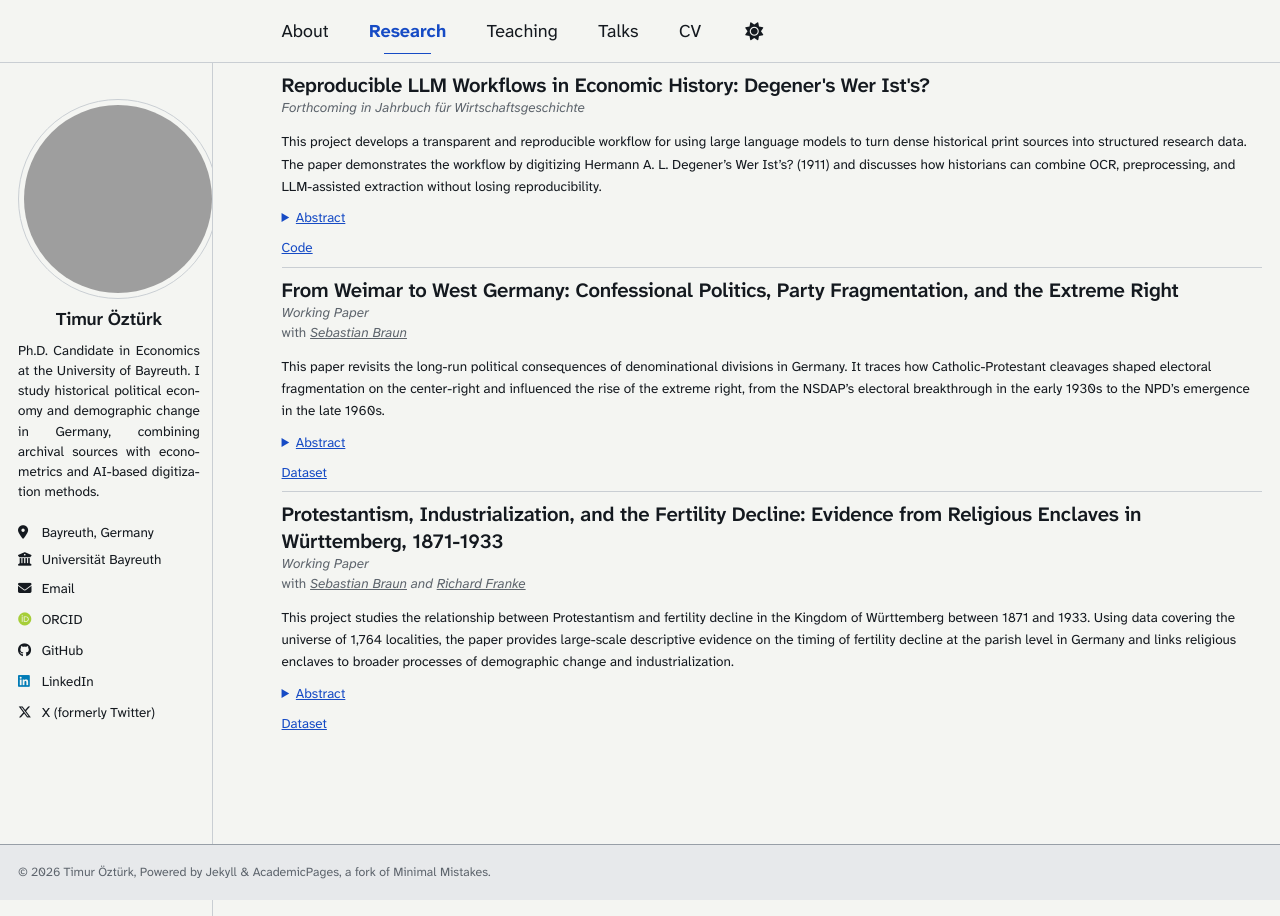
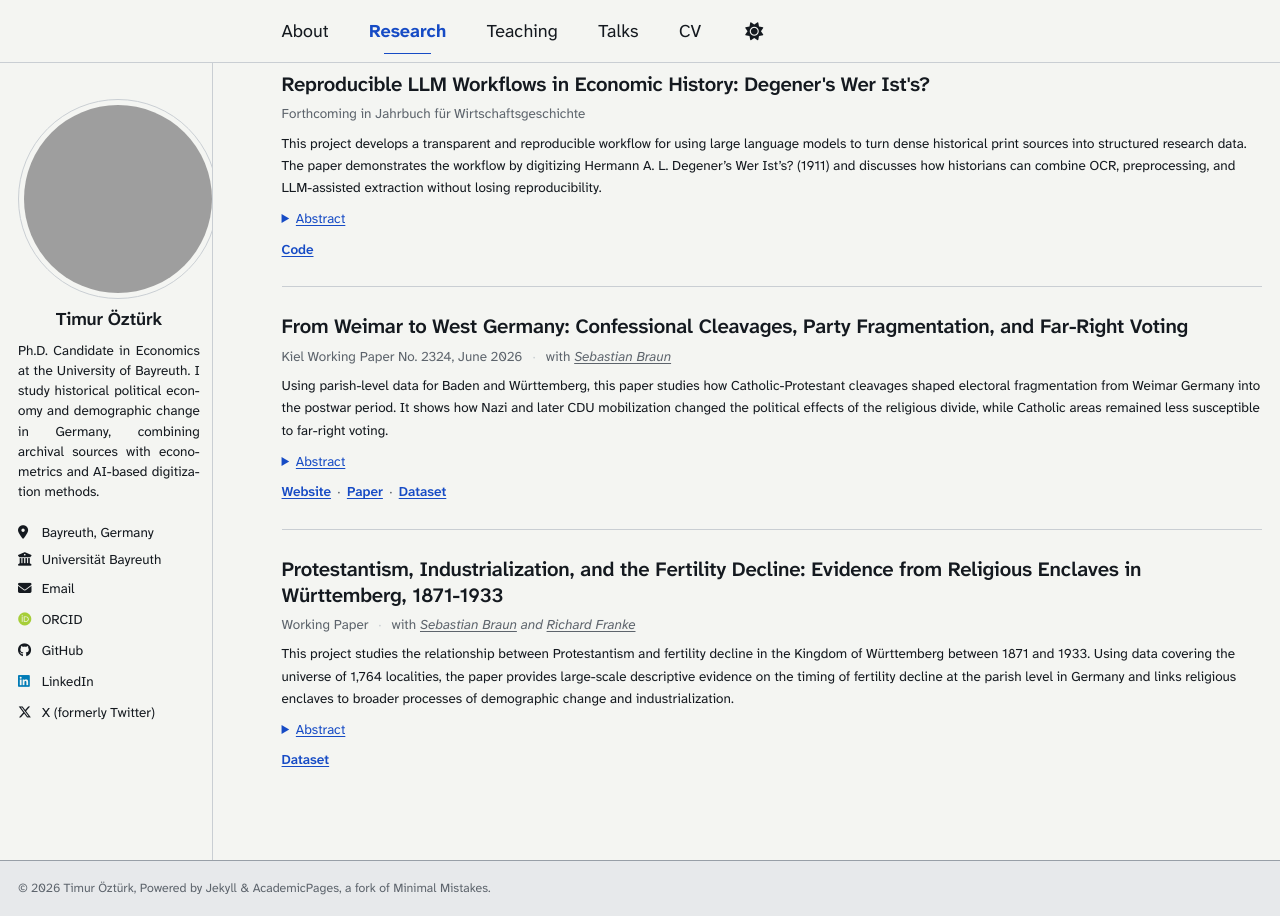
Before and after one commit to timuroeztuerk/timuroeztuerk.github.io, a Jekyll site: the page built from _pages/publications.html, in a window 1280 px wide. Built offline with Jekyll 4.4.1, drawn with Linux system fonts in a browser that asks for light colours; some web fonts are replaced; a script bundle is joined from its source files by our own code; library files that are not in the unit come from our copies.

Commit message:
talks update

```diff
--- a/_data/publications.yml
+++ b/_data/publications.yml
@@ -30,58 +30,41 @@
     Wer Ist's? (1911) and discusses how historians can combine OCR,
     preprocessing, and LLM-assisted extraction without losing reproducibility.
 
-- title: "From Weimar to West Germany: Confessional Politics, Party Fragmentation, and the Extreme Right"
-  status: "Working paper"
+- title: "From Weimar to West Germany: Confessional Cleavages, Party Fragmentation, and Far-Right Voting"
+  status: "Kiel Working Paper No. 2324, June 2026"
   coauthors:
     - name: "Sebastian Braun"
       url: "https://sebastiantillbraun.com"
   sort_order: 20
   abstract: >-
-    Why did the Weimar democracy collapse, while the Federal Republic of
-    Germany (FRG) achieved political stability? One key difference was the role
-    of confessional politics and its impact on party fragmentation and support
-    for the extreme right. This paper revisits the effect of denominational
-    divisions on electoral outcomes in Weimar Germany and postwar West
-    Germany. Catholic-Protestant divisions shaped political fragmentation on
-    the center-right and influenced the rise of right-wing extremism, from the
-    NSDAP's electoral breakthrough in the early 1930s to the NPD's emergence
-    in the late 1960s. We leverage historical variation in confessional
-    composition, which was created by the territorial fragmentation of
-    Southwest Germany and the principle of cuius regio, eius religio, as
-    established by the Peace of Augsburg in 1555. By comparing adjacent
-    Catholic and Protestant parishes, we find robust evidence that political
-    fragmentation is lowest in all-Catholic parishes and highest in parishes
-    with a significant Catholic minority. At the same time, higher Catholic
-    population shares significantly reduced Nazi vote shares in 1932. Turning
-    to the postwar period, we demonstrate that the formation of the Christian
-    Democratic Union (CDU) as an interdenominational Volkspartei altered these
-    dynamics. Although Catholics continued to vote disproportionately for the
-    CDU, Protestant areas remained more susceptible to far-right mobilization
-    following the rise of the right-wing NPD in the late 1960s. Finally, we
-    use individual-level survey data to shed light on the mechanisms through
-    which religion affects voting behavior. We demonstrate that Protestants
-    and Catholics had similar underlying political preferences. Rather, the
-    key distinction lay in attachment to the church and the churches'
-    perceived political stance: the Catholic Church was widely seen as
-    staunchly supporting the CDU and opposing the NPD. Followers who placed
-    high importance on the church aligned their voting choices accordingly,
-    refraining from supporting the far-right despite holding nationalistic
-    political convictions similar to others'. Our findings support the
-    argument that Catholicism primarily influenced voting behavior through the
-    clergy.
-  citation: "Oeztuerk, Timur, and Sebastian Braun. \"From Weimar to West Germany: Confessional Politics, Party Fragmentation, and the Extreme Right.\" Working paper."
-  websiteurl:
-  paperurl:
+    How do social cleavages affect party-system fragmentation, and what changes
+    when parties organize across rather than along those divides? We study the
+    Catholic-Protestant cleavage in Germany from the Weimar Republic through
+    the postwar period using the confessional mosaic of Baden and Württemberg.
+    Based on more than 3,000 parishes, we document a hump-shaped relationship
+    between the Catholic population share and electoral fragmentation in
+    Weimar Germany: fragmentation was greatest in mixed parishes, where a
+    cohesive Catholic bloc faced a divided Protestant center-right. The Nazi
+    Party subsequently consolidated much of that fragmented Protestant vote
+    during the Great Depression. After 1945, the cross-confessional CDU
+    weakened the relationship between religion and fragmentation. Catholic
+    areas nevertheless remained less receptive to the far right, a persistence
+    that survey evidence links to church influence rather than differences in
+    policy preferences. The results show that the political effects of social
+    cleavages depend on how parties and organizations mobilize them.
+  citation: "Braun, Sebastian T., and Timur Öztürk. 2026. \"From Weimar to West Germany: Confessional Cleavages, Party Fragmentation, and Far-Right Voting.\" Kiel Working Paper No. 2324. Kiel Institute for the World Economy."
+  websiteurl: "https://www.kielinstitut.de/publications/from-weimar-to-west-germany-confessional-cleavages-party-fragmentation-and-far-right-voting-19909/"
+  paperurl: "https://www.kielinstitut.de/fileadmin/Dateiverwaltung/IfW-Publications/fis-import/fd1ac0af-5181-4d4b-98db-4b1c39b98da7-KWP_2324.pdf"
   dataurl: "https://github.com/timuroeztuerk/baden-württemberg"
   codeurl:
   summary: >-
-    This paper revisits the long-run political consequences of denominational
-    divisions in Germany.
+    Using parish-level data for Baden and Württemberg, this paper studies how
+    Catholic-Protestant cleavages shaped electoral fragmentation from Weimar
+    Germany into the postwar period.
 
-    It traces how Catholic-Protestant cleavages shaped electoral fragmentation
-    on the center-right and influenced the rise of the extreme right, from the
-    NSDAP's electoral breakthrough in the early 1930s to the NPD's emergence
-    in the late 1960s.
+    It shows how Nazi and later CDU mobilization changed the political effects
+    of the religious divide, while Catholic areas remained less susceptible to
+    far-right voting.
 
 - title: "Protestantism, Industrialization, and the Fertility Decline: Evidence from Religious Enclaves in Württemberg, 1871-1933"
   status: "Working paper"
--- a/_pages/publications.html
+++ b/_pages/publications.html
@@ -13,7 +13,10 @@
 {% for post in research_items %}
   <div class="list__item research-list__item">
     <article class="archive__item" itemscope itemtype="http://schema.org/CreativeWork">
-      <h2 class="archive__item-title" itemprop="headline">{{ post.title }}</h2>
+      {% assign primary_url = post.websiteurl | default: post.paperurl %}
+      <h2 class="archive__item-title" itemprop="headline">
+        {% if primary_url %}<a class="archive__item-title-link" href="{{ primary_url }}" itemprop="url">{{ post.title }}</a>{% else %}{{ post.title }}{% endif %}
+      </h2>
 
       {% capture status_label %}
         {% if post.status == "Forthcoming" and post.venue %}
@@ -25,12 +28,12 @@
         {% endif %}
       {% endcapture %}
       {% assign status_label = status_label | strip %}
-      {% if status_label != "" %}
-        <p class="archive__item-status">{{ status_label }}</p>
-      {% endif %}
-
-      {% if post.coauthors %}
-        <p class="archive__item-coauthors">with <i>{% for coauthor in post.coauthors %}{% if coauthor.url %}<a href="{{ coauthor.url }}">{{ coauthor.name }}</a>{% else %}{{ coauthor.name }}{% endif %}{% unless forloop.last %}{% if forloop.rindex == 2 %} and {% else %}, {% endif %}{% endunless %}{% endfor %}</i></p>
+      {% if status_label != "" or post.coauthors %}
+        <p class="archive__item-meta">
+          {% if status_label != "" %}<span class="archive__item-status">{{ status_label }}</span>{% endif %}
+          {% if status_label != "" and post.coauthors %}<span class="archive__item-meta-separator" aria-hidden="true">·</span>{% endif %}
+          {% if post.coauthors %}<span class="archive__item-coauthors">with <i>{% for coauthor in post.coauthors %}{% if coauthor.url %}<a href="{{ coauthor.url }}">{{ coauthor.name }}</a>{% else %}{{ coauthor.name }}{% endif %}{% unless forloop.last %}{% if forloop.rindex == 2 %} and {% else %}, {% endif %}{% endunless %}{% endfor %}</i></span>{% endif %}
+        </p>
       {% endif %}
 
       {% assign summary_text = post.summary | default: post.excerpt %}
@@ -55,9 +58,9 @@
         <p class="archive__item-resources">
           {% assign needs_separator = false %}
           {% if post.websiteurl %}<a href="{{ post.websiteurl }}">Website</a>{% assign needs_separator = true %}{% endif %}
-          {% if post.paperurl %}{% if needs_separator %} | {% endif %}<a href="{{ post.paperurl }}">Paper</a>{% assign needs_separator = true %}{% endif %}
-          {% if post.dataurl %}{% if needs_separator %} | {% endif %}<a href="{{ post.dataurl }}">Dataset</a>{% assign needs_separator = true %}{% endif %}
-          {% if post.codeurl %}{% if needs_separator %} | {% endif %}<a href="{{ post.codeurl }}">Code</a>{% endif %}
+          {% if post.paperurl %}{% if needs_separator %}<span class="archive__item-resource-separator" aria-hidden="true">·</span>{% endif %}<a href="{{ post.paperurl }}">Paper</a>{% assign needs_separator = true %}{% endif %}
+          {% if post.dataurl %}{% if needs_separator %}<span class="archive__item-resource-separator" aria-hidden="true">·</span>{% endif %}<a href="{{ post.dataurl }}">Dataset</a>{% assign needs_separator = true %}{% endif %}
+          {% if post.codeurl %}{% if needs_separator %}<span class="archive__item-resource-separator" aria-hidden="true">·</span>{% endif %}<a href="{{ post.codeurl }}">Code</a>{% endif %}
         </p>
       {% endif %}
     </article>
--- a/_sass/layout/_archive.scss
+++ b/_sass/layout/_archive.scss
@@ -77,15 +77,7 @@
   }
 }
 
-.archive__item > p.archive__item-status {
-  margin: 0;
-  color: var(--global-text-color-light);
-  font-size: $type-size-6;
-  font-style: italic;
-  line-height: $content-meta-line-height;
-}
-
-.archive__item > p.archive__item-coauthors {
+.research-list__item .archive__item-meta {
   margin: 0 0 $archive-space-1;
   color: var(--global-text-color-light);
   font-size: $type-size-6;
@@ -93,17 +85,14 @@
 
   a {
     color: inherit;
+    text-decoration-color: currentColor;
+    text-underline-offset: 0.14em;
   }
 }
 
-.archive__item > p.archive__item-status + p.archive__item-coauthors {
-  margin-top: 0;
-  margin-bottom: $archive-space-1;
-}
-
-.archive__item > p.archive__item-status + p.archive__item-excerpt,
-.archive__item > p.archive__item-status + .archive__item-summary {
-  margin-top: $archive-space-1;
+.research-list__item .archive__item-meta-separator {
+  margin: 0 0.35rem;
+  color: var(--global-border-color);
 }
 
 .archive__item > p.archive__item-teaching-meta {
@@ -135,17 +124,21 @@
 }
 
 .research-list__item .archive__item-summary {
-  margin: $archive-space-1 0;
+  margin: $archive-space-1 0 0;
   font-size: $type-size-6;
   line-height: $content-line-height;
 
-  > :last-child {
-    margin-bottom: 0;
+  > p {
+    margin: 0;
+  }
+
+  > p + p {
+    margin-top: 0.35rem;
   }
 }
 
 .research-list__item .archive__item-abstract {
-  margin: 0 0 $archive-space-1;
+  margin: $archive-space-1 0 0;
   color: var(--global-text-color);
   font-size: $type-size-6;
   line-height: $content-line-height;
@@ -154,10 +147,11 @@
     color: var(--global-link-color);
     cursor: pointer;
     text-decoration: underline;
+    text-underline-offset: 0.14em;
   }
 
-  > :last-child {
-    margin-bottom: 0;
+  > p {
+    margin: $archive-space-1 0 0;
   }
 }
 
@@ -221,8 +215,8 @@
 }
 
 .research-list__item + .research-list__item {
-  margin-top: $archive-space-1;
-  padding-top: $archive-space-1;
+  margin-top: $archive-space-3;
+  padding-top: $archive-space-3;
   border-top: 1px solid var(--global-border-color);
 }
 
@@ -233,19 +227,75 @@
 }
 
 .research-list__item .archive__item-title {
-  margin-bottom: 0;
+  margin: 0 0 0.35rem;
+  line-height: 1.28;
+}
+
+.research-list__item .archive__item-title-link {
+  color: inherit;
+  text-decoration-line: underline;
+  text-decoration-color: transparent;
+  text-decoration-thickness: 0.06em;
+  text-underline-offset: 0.14em;
+  transition: color 0.15s ease, text-decoration-color 0.15s ease;
+
+  &:hover,
+  &:focus-visible {
+    color: var(--global-link-color-hover);
+    text-decoration-color: currentColor;
+  }
+
+  &:focus-visible {
+    outline: 2px solid var(--global-link-color);
+    outline-offset: 3px;
+  }
+}
+
+.research-list__item .archive__item > p.archive__item-resources {
+  display: flex;
+  flex-wrap: wrap;
+  align-items: baseline;
+  gap: 0.35rem;
+  margin-top: $archive-space-1;
+
+  a {
+    font-weight: 600;
+    text-underline-offset: 0.14em;
+  }
+}
+
+.research-list__item .archive__item-resource-separator {
+  color: var(--global-text-color-light);
 }
 
 .talks-year {
   margin-top: $archive-space-4;
+  padding-top: $archive-space-2;
+  border-top: 1px solid var(--global-border-color);
+
+  &:first-child {
+    margin-top: 0;
+  }
+
+  @include breakpoint($medium) {
+    display: grid;
+    grid-template-columns: 4rem minmax(0, 1fr);
+    column-gap: $archive-space-3;
+  }
 }
 
 .talks-year .archive__subtitle {
-  text-align: center;
+  margin: 0 0 $archive-space-2;
   padding-bottom: 0;
   color: var(--global-text-color);
-  opacity: 0.75;
+  font-size: $type-size-5;
+  line-height: 1.3;
+  text-align: left;
   border-bottom: 0;
+}
+
+.talks-year .talks-list {
+  min-width: 0;
 }
 
 .talks-list__item {
@@ -266,6 +316,46 @@
 
 .talks-list__item + .talks-list__item {
   margin-top: $archive-space-2;
+  padding-top: $archive-space-2;
+  border-top: 1px solid var(--global-border-color);
+}
+
+.talks-list__item .archive__item-title {
+  margin: 0 0 0.35rem;
+  line-height: 1.28;
+}
+
+.talks-list__item .archive__item-talk-meta {
+  display: flex;
+  flex-wrap: wrap;
+  align-items: baseline;
+  gap: 0.35rem;
+  margin: 0;
+}
+
+.talks-list__item .archive__item-meta-separator {
+  color: var(--global-border-color);
+}
+
+.talks-list__item .archive__item-excerpt,
+.talks-list__item .archive__item > p.archive__item-resources {
+  margin-top: $archive-space-1;
+}
+
+.talks-list__item .archive__item > p.archive__item-resources {
+  display: flex;
+  flex-wrap: wrap;
+  align-items: baseline;
+  gap: 0.35rem;
+
+  a {
+    font-weight: 600;
+    text-underline-offset: 0.14em;
+  }
+}
+
+.talks-list__item .archive__item-resource-separator {
+  color: var(--global-text-color-light);
 }
 
 .archive__item-teaser {
```
Also changed, not shown: _data/talks.yml (+12 -12 lines), _pages/talks.html (+18 -18 lines).
